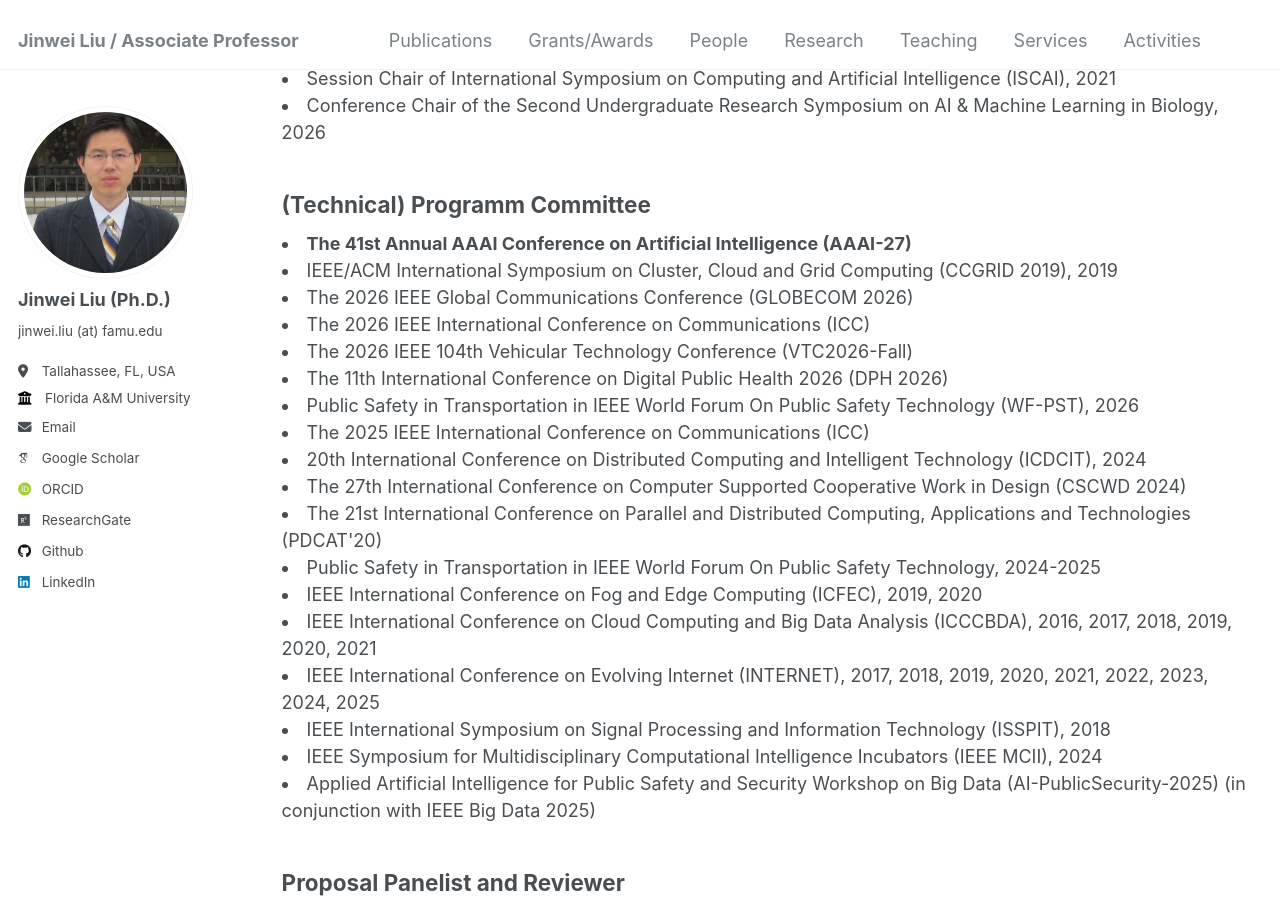
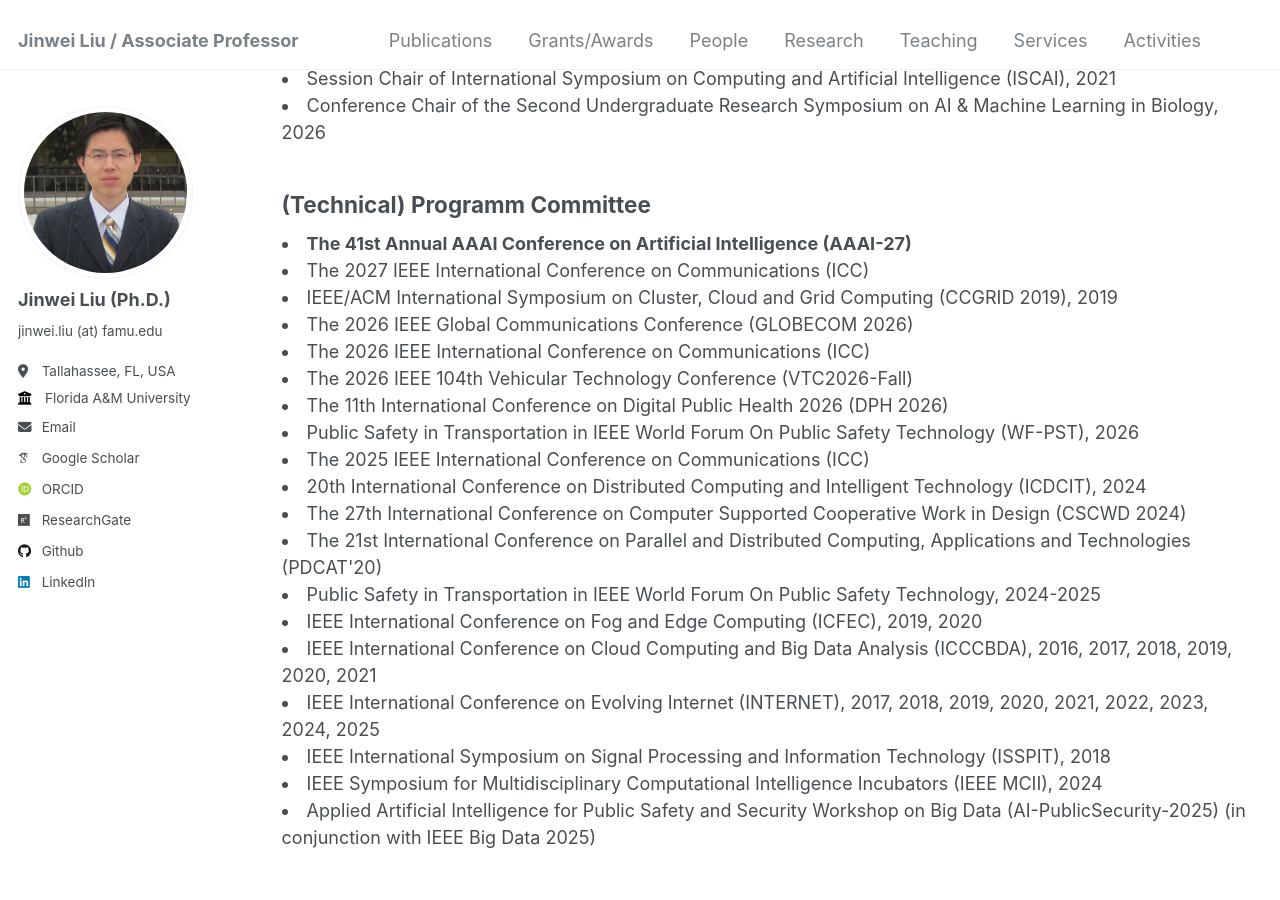
Before and after one commit to jinweiliucu/jinweiliucu.github.io, a Jekyll site: the page built from _pages/services.html, in a window 1280 px wide and 900 px high, scrolled down 773 px. Built offline with Jekyll 4.4.1, drawn with Linux system fonts in a browser that asks for light colours; some web fonts are replaced.

Commit message:
Update services.html

```diff
--- a/_pages/services.html
+++ b/_pages/services.html
@@ -73,6 +73,10 @@ author_profile: true
 <h2 class="text-left"> (Technical) Programm Committee</h2>
 	<li>
     <strong>The 41st Annual AAAI Conference on Artificial Intelligence (AAAI-27)</strong>
+    </li>
+
+	<li>
+    The 2027 IEEE International Conference on Communications (ICC)
     </li>
 
 	<li>
```
